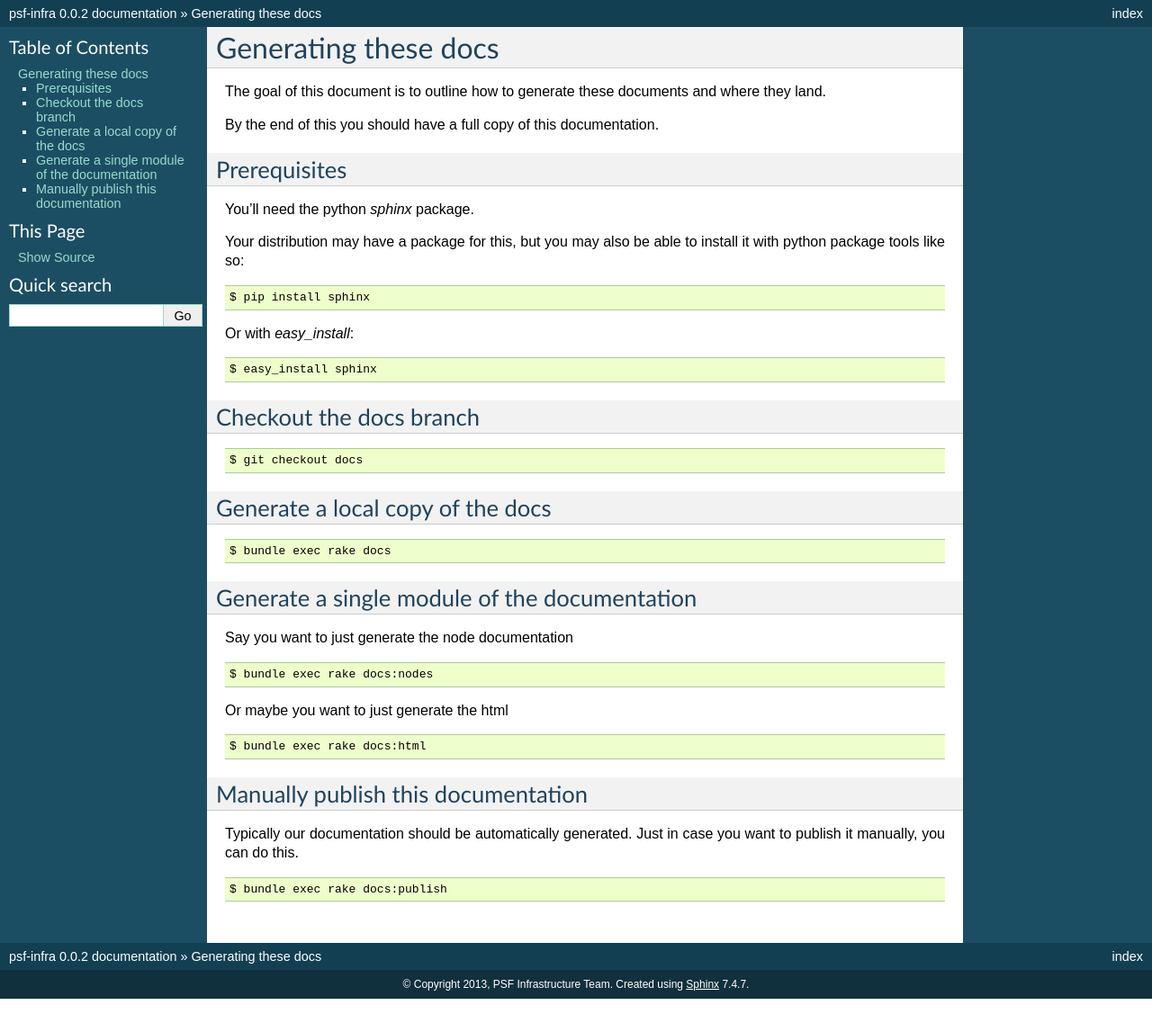
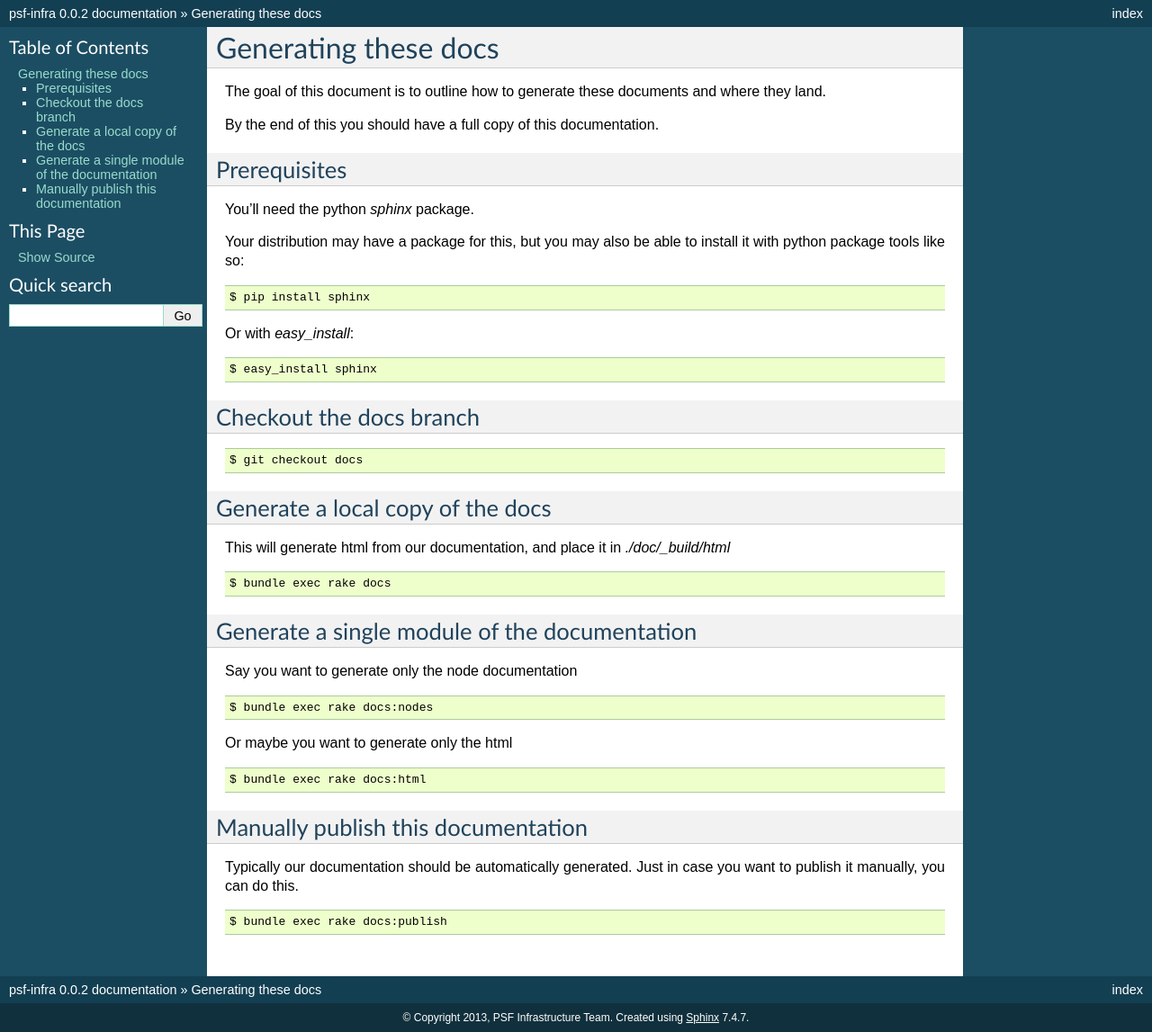
Before and after one commit to python/psf-chef, a Sphinx documentation site: the page built from doc/generating-these-docs.rst, in a window 1280 px wide. Shown: the whole page at 90% size. Built offline with Sphinx 7.4.7, drawn with Linux system fonts in a browser that asks for light colours; before the commit the page ends 1110 px from its top, so only the background shows below that.

Commit message:
A little more info. Some refactoring.

```diff
--- a/doc/generating-these-docs.rst
+++ b/doc/generating-these-docs.rst
@@ -35,6 +35,9 @@ Checkout the docs branch
 Generate a local copy of the docs
 ----------------------------------
 
+This will generate html from our documentation, and place it in
+`./doc/_build/html`
+
 ::
 
     $ bundle exec rake docs
@@ -42,13 +45,13 @@ Generate a local copy of the docs
 Generate a single module of the documentation
 ----------------------------------------------
 
-Say you want to just generate the node documentation
+Say you want to generate only the node documentation
 
 ::
 
     $ bundle exec rake docs:nodes
 
-Or maybe you want to just generate the html
+Or maybe you want to generate only the html
 
 ::
 
```
